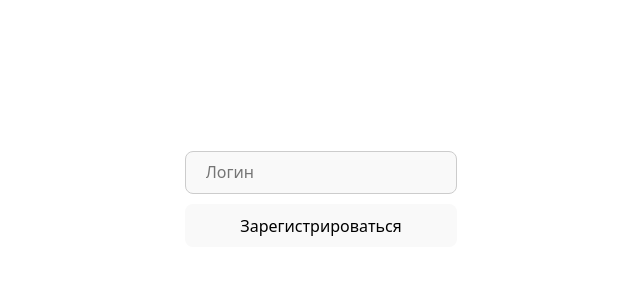
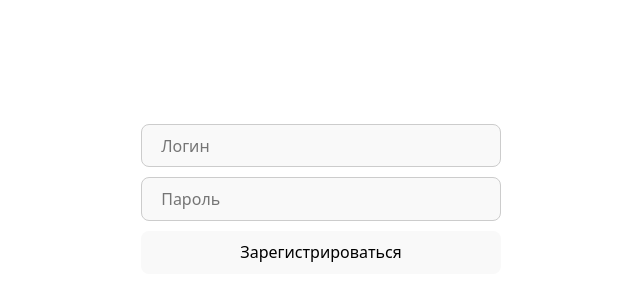
Before and after one commit to alinanigman/rs-forms-task-1, a React (Vite) app: page / in a window 1280 px wide. Shown: the part 234-534 px from the top of the page, without its empty margins (319-959 px from the left). Built offline with nearby package versions, Linux system fonts and the light colour scheme.

Commit message:
feat: add password + validation

```diff
--- a/src/App.jsx
+++ b/src/App.jsx
@@ -3,16 +3,27 @@ import styles from "./App.module.css";
 
 function App() {
   const [email, setEmail] = useState("");
+  const [password, setPassword] = useState("");
   const [error, setError] = useState(null);
 
   const onEmailChange = ({ target }) => {
     setEmail(target.value);
-    let error = null;
+    let errorText = null;
     const emailRegex = /^[\w_-]+@[\w_-]+\.[a-zA-Z]{2,}$/;
     if (!emailRegex.test(target.value)) {
-      error = "Email не корректен";
+      errorText = "Email не корректен";
     }
-    setError(error);
+    setError(errorText);
+  };
+
+  const onPasswordChange = ({ target }) => {
+    const value = target.value;
+    setPassword(value);
+    let errorText = null;
+    if (value.length < 8) {
+      errorText = "Пароль должен быть не короче 8 символов";
+    }
+    setError(errorText);
   };
 
   return (
@@ -28,6 +39,13 @@ function App() {
           placeholder="Логин"
           onChange={onEmailChange}
         />
+        <input
+          type="password"
+          name="password"
+          value={password}
+          placeholder="Пароль"
+          onChange={onPasswordChange}
+        />
         <button>Зарегистрироваться</button>
       </form>
     </div>
--- a/src/App.module.css
+++ b/src/App.module.css
@@ -12,6 +12,8 @@
 }
 
 .error {
+  min-width: 360px;
+  max-width: 360px;
   height: 56px;
 }
 
```
